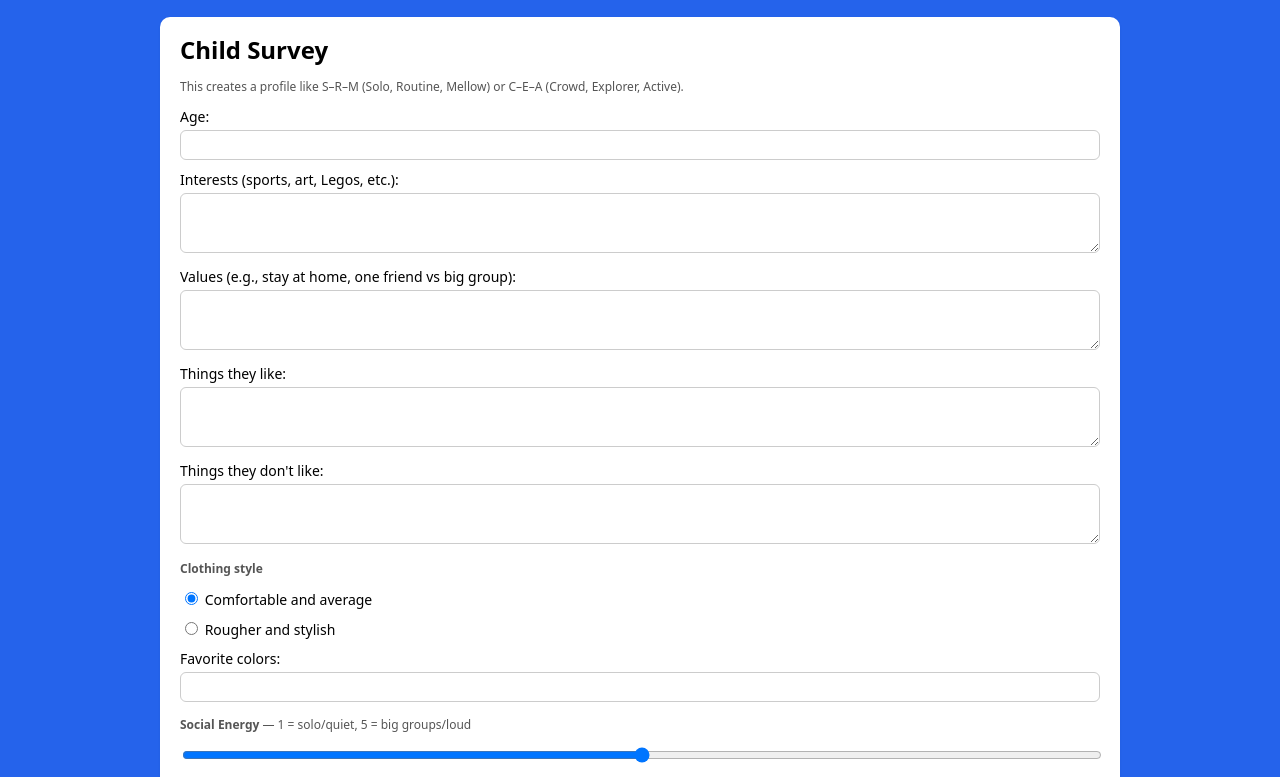
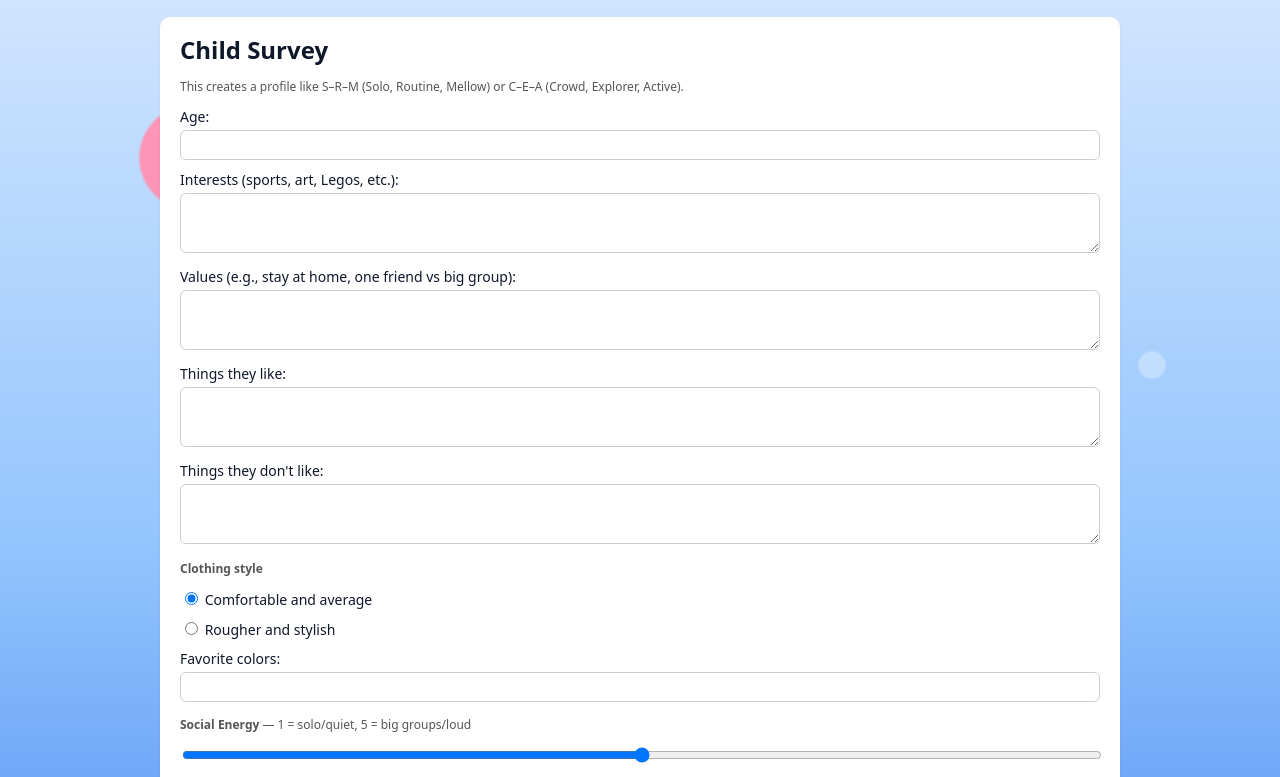
Before and after one commit to Mcchicken-111/BOBO2, a website: page index.html in a window 1280 px wide. Shown: the part 99-876 px from the top of the page. Drawn offline with Linux system fonts and the light colour scheme.

Commit message:
modernizing

```diff
--- a/index.html
+++ b/index.html
@@ -8,11 +8,36 @@
       font-family: system-ui, -apple-system, BlinkMacSystemFont, "Segoe UI", sans-serif;
       margin: 0;
       padding: 24px;
-      background: #2563eb;
+      min-height: 100vh;
+      background:
+        radial-gradient(circle at 15% 18%, rgba(255, 145, 180, 0.95) 0 3.2%, transparent 3.4%),
+        radial-gradient(circle at 82% 12%, rgba(255, 224, 130, 0.95) 0 2.8%, transparent 3.1%),
+        radial-gradient(circle at 28% 44%, rgba(132, 204, 255, 0.9) 0 3.4%, transparent 3.6%),
+        radial-gradient(circle at 72% 38%, rgba(196, 181, 253, 0.9) 0 3.1%, transparent 3.3%),
+        radial-gradient(circle at 52% 72%, rgba(167, 243, 208, 0.9) 0 3.6%, transparent 3.8%),
+        linear-gradient(180deg, #dbeafe 0%, #93c5fd 45%, #2563eb 100%);
+      color: #0f172a;
+      position: relative;
+      overflow: hidden;
+    }
+    body::before {
+      content: "";
+      position: fixed;
+      inset: 0;
+      pointer-events: none;
+      background:
+        radial-gradient(circle at 66% 82%, rgba(255, 255, 255, 0.55) 0 1.4%, transparent 1.6%),
+        radial-gradient(circle at 80% 74%, rgba(255, 255, 255, 0.5) 0 1.2%, transparent 1.4%),
+        radial-gradient(circle at 14% 88%, rgba(255, 255, 255, 0.5) 0 1.2%, transparent 1.4%),
+        radial-gradient(circle at 22% 68%, rgba(255, 255, 255, 0.5) 0 1.1%, transparent 1.3%),
+        radial-gradient(circle at 90% 58%, rgba(255, 255, 255, 0.4) 0 1%, transparent 1.2%);
+      opacity: 0.8;
     }
     .container {
       max-width: 960px;
       margin: 0 auto;
+      position: relative;
+      z-index: 1;
     }
     h1, h2, h3 {
       margin: 0 0 8px;
```
